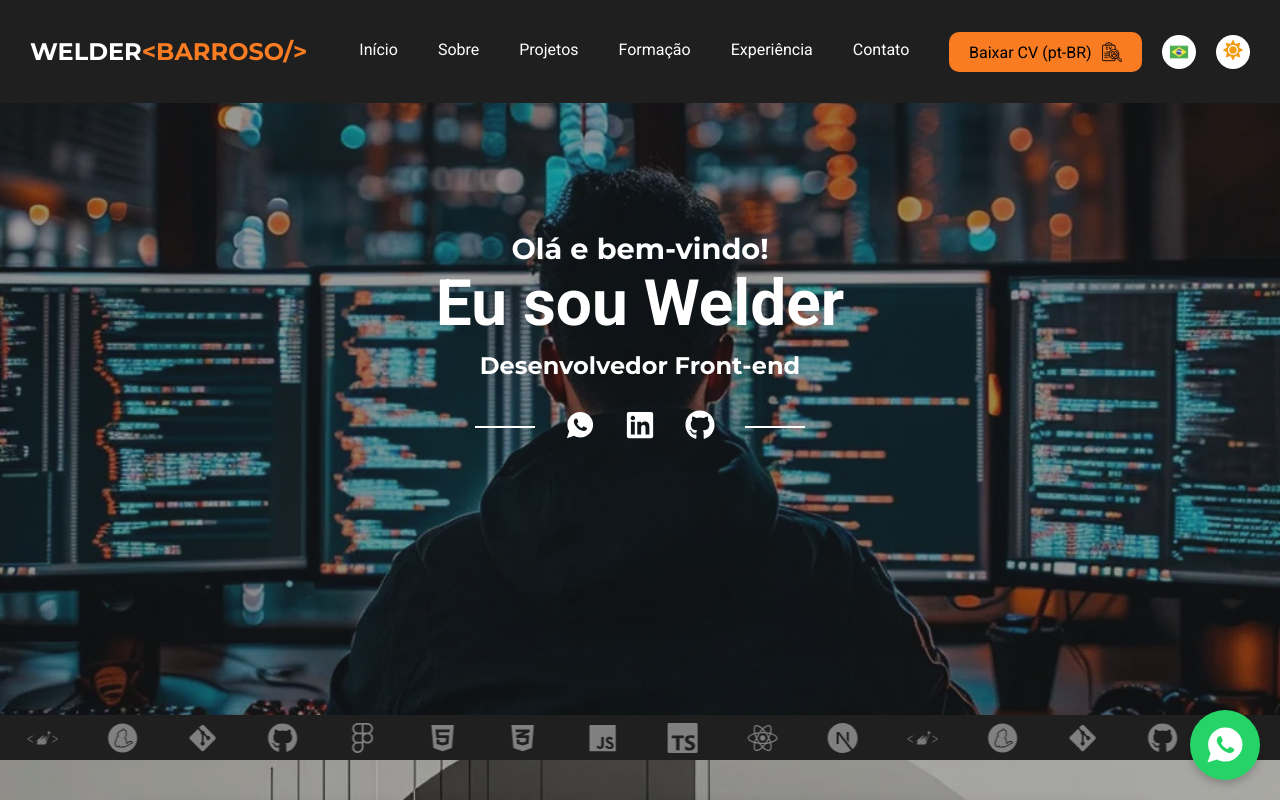
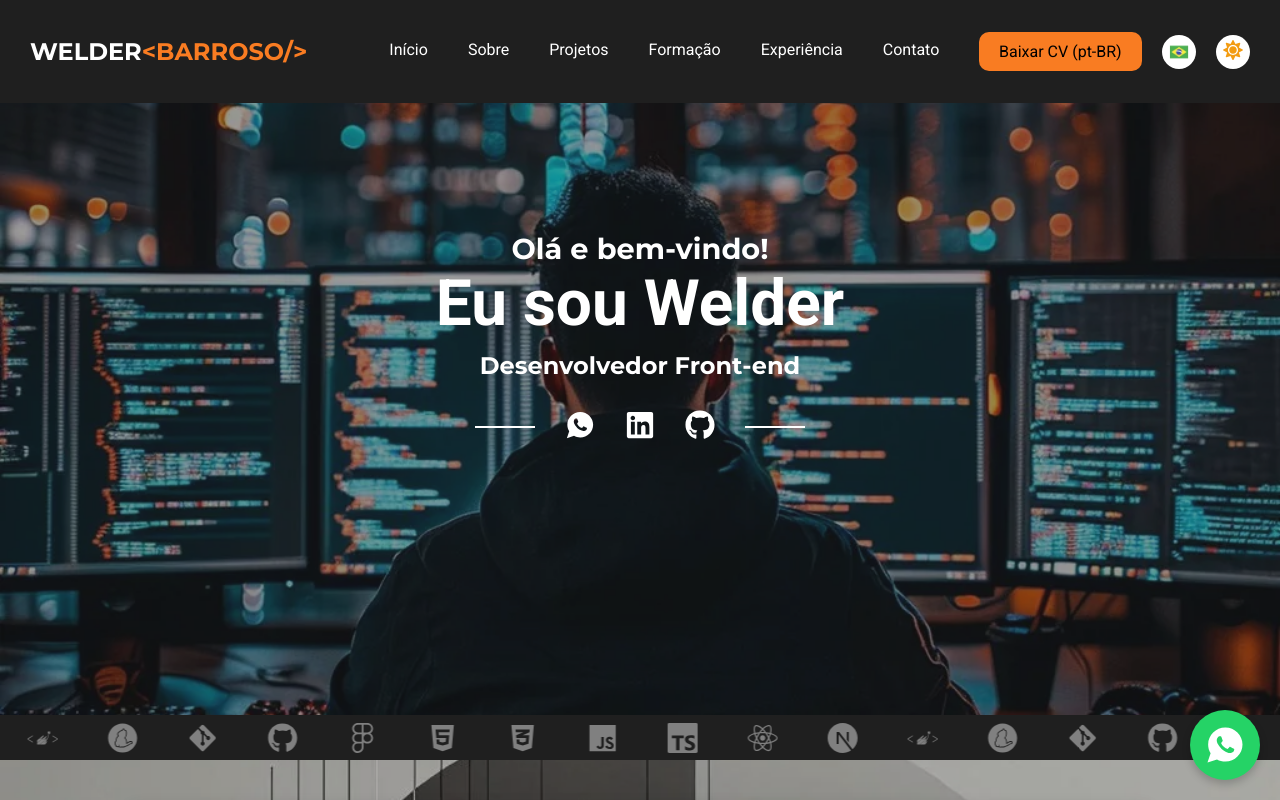
Before and after one commit to WelderBM/Portifolio, a React (Vite) app: page / in a window 1280 px wide. Shown: the top 800 px of the page. Built offline with nearby package versions, Linux system fonts and the light colour scheme.

Commit message:
feat: implement initial portfolio structure with core UI components, theming, and animations.

```diff
--- a/src/components/DownloadCv/DownloadCv.tsx
+++ b/src/components/DownloadCv/DownloadCv.tsx
@@ -14,7 +14,6 @@ const ButtonLink: React.FC<ButtonLinkProps> = ({ href, children }) => {
       className="animate__animated animate__tada"
     >
       {children}
-      <img src="/curriculo_icon.png" alt="curriculo_icon" width={20} />
     </DownloadCv>
   );
 };
```
Also changed, not shown: public/curriculo_icon.png (deleted).
